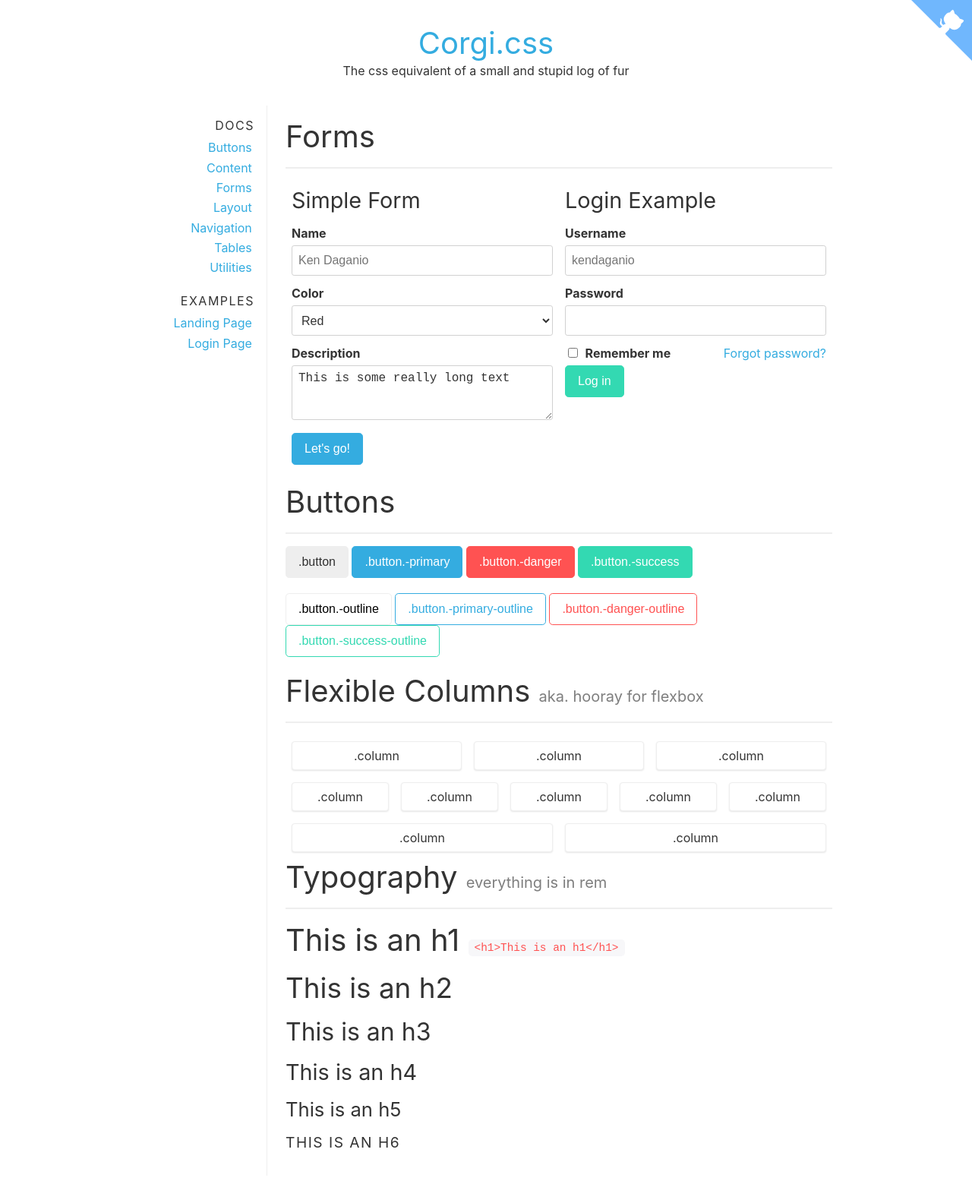
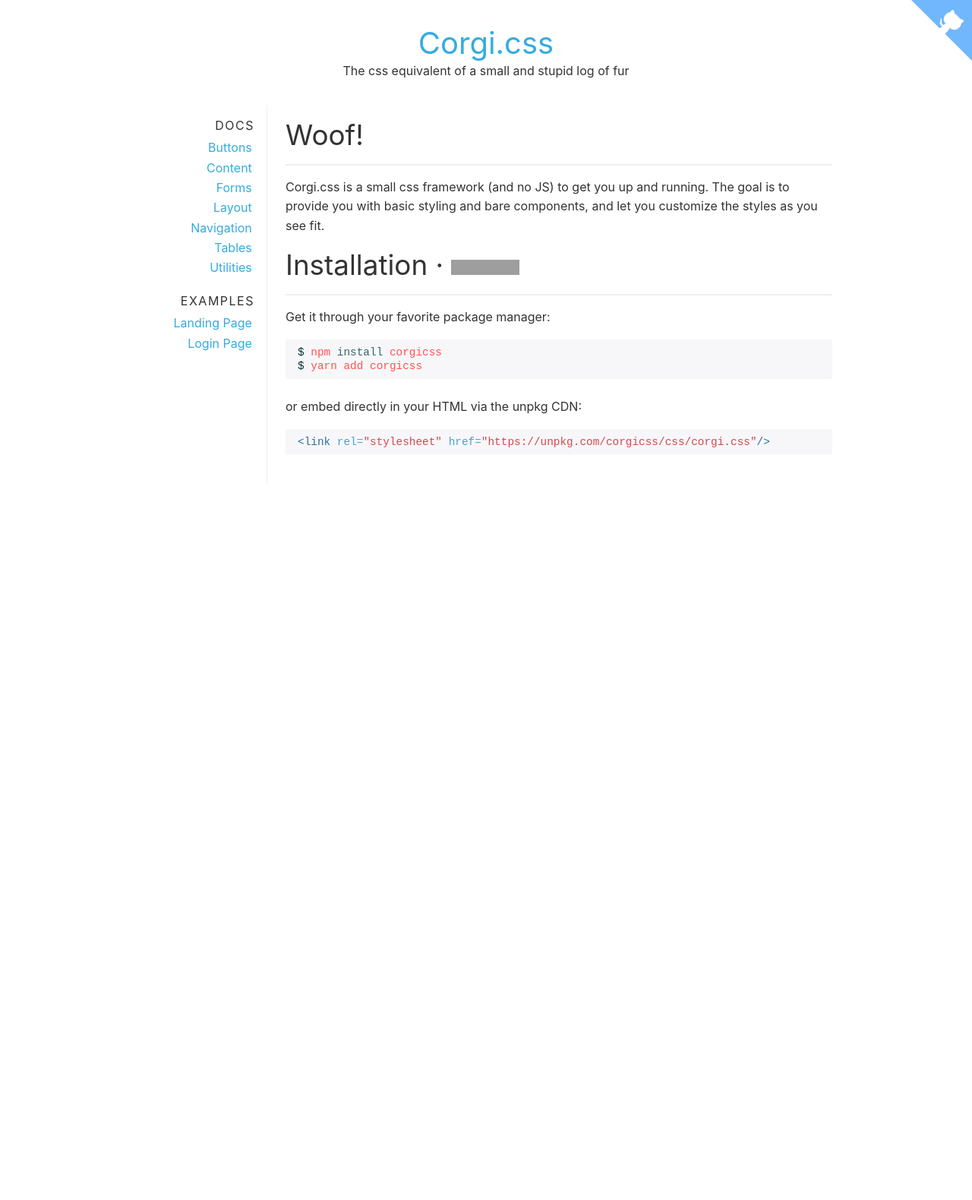
Before and after one commit to CuttingedgeDev/corgi-, a Jekyll site: the page built from docs/index.md, in a window 1280 px wide. Shown: the whole page at 76% size. Built offline with Jekyll 4.4.1, drawn with Linux system fonts in a browser that asks for light colours; our own code applies the rules of GitHub Pages for plain Markdown files; after the commit the page ends 900 px from its top, so only the background shows below that; grey boxes are pictures that could not be loaded.

Commit message:
updates documentation root

```diff
--- a/docs/_sass/demo.sass
+++ b/docs/_sass/demo.sass
@@ -47,7 +47,7 @@ nav.nav
     +desktop
       text-align: right
 
-.highlight
+figure.highlight
   background-color: #f7f7f9
   padding: 0.5rem 1rem
   margin-bottom: 1.5rem
--- a/docs/css/corgi-docs.css
+++ b/docs/css/corgi-docs.css
@@ -599,19 +599,19 @@ nav.nav h6 {
   }
 }
 
-.highlight {
+figure.highlight {
   background-color: #f7f7f9;
   padding: 0.5rem 1rem;
   margin-bottom: 1.5rem;
 }
 
-.highlight pre {
+figure.highlight pre {
   padding: 0;
   margin-top: 0;
   overflow: auto;
 }
 
-.highlight code {
+figure.highlight code {
   background: transparent;
   margin-bottom: 0;
   background-color: transparent;
--- a/docs/index.html
+++ /dev/null
@@ -1,111 +0,0 @@
----
-layout: default
----
-
-<div class="index-page">
-  <h1>Forms</h1>
-  <hr/>
-
-  <div class="columns">
-    <div class="column">
-      <h4>Simple Form</h4>
-      <form class="form" action="" method="get" accept-charset="utf-8">
-        <fieldset class="">
-          <label for="name">Name</label>
-          <input type="text" name="name" value="" id="name" placeholder="Ken Daganio">
-
-          <label for="color">Color</label>
-          <select name="color" id="color" size="1">
-            <option value="red">Red</option>
-            <option value="green">Green</option>
-            <option value="blue">Blue</option>
-          </select>
-
-          <label for="description">Description</label>
-          <textarea name="description" rows="10" cols="40">
-This is some really long text
-          </textarea>
-
-          <input class="button -primary" type="submit" value="Let's go!">
-        </fieldset>
-      </form>
-    </div>
-    <div class="column">
-      <h4>Login Example</h4>
-      <form class="form" action="" method="get" accept-charset="utf-8">
-        <fieldset class="">
-          <label for="user">Username</label>
-          <input type="text" name="username" value="" id="username" placeholder="kendaganio">
-
-          <label>Password</label>
-          <input type="password" name="password" value="" id="password">
-
-          <span style="float: right">
-            <a href="" target="_blank">Forgot password?</a>
-            </span>
-
-          <label class="checkbox" for="remember">
-            <input type="checkbox" name="remember" value="" id="remember">
-            Remember me
-          </label>
-
-
-          <input class="button -success" type="submit" name="" value="Log in" id="">
-        </fieldset>
-      </form>
-    </div>
-  </div>
-</div>
-
-<h1>Buttons</h1>
-<hr/>
-<button class="button">.button</button>
-<button class="button -primary">.button.-primary</button>
-<button class="button -danger">.button.-danger</button>
-<button class="button -success">.button.-success</button>
-<br/> <br/>
-<button class="button -outline">.button.-outline</button>
-<button class="button -primary-outline">.button.-primary-outline</button>
-<button class="button -danger-outline">.button.-danger-outline</button>
-<button class="button -success-outline">.button.-success-outline</button>
-<br/>
-<br/>
-
-<h1>Flexible Columns
-  <small class="">aka. hooray for flexbox</small>
-</h1>
-<hr/>
-
-<div class="columns demo">
-  <div class="column"> <div class="box text-center">.column</div> </div>
-  <div class="column"> <div class="box text-center">.column</div> </div>
-  <div class="column"> <div class="box text-center">.column</div> </div>
-</div>
-
-<div class="columns demo">
-  <div class="column"> <div class="box text-center">.column</div> </div>
-  <div class="column"> <div class="box text-center">.column</div> </div>
-  <div class="column"> <div class="box text-center">.column</div> </div>
-  <div class="column"> <div class="box text-center">.column</div> </div>
-  <div class="column"> <div class="box text-center">.column</div> </div>
-</div>
-
-<div class="columns demo">
-  <div class="column"> <div class="box text-center">.column</div> </div>
-  <div class="column"> <div class="box text-center">.column</div> </div>
-</div>
-
-<h1>
-  Typography
-  <small>everything is in rem</small>
-</h1>
-<hr/>
-<h1>
-  This is an h1
-  <code> &lt;h1&gt;This is an h1&lt;/h1&gt; </code>
-</h1>
-<h2>This is an h2</h2>
-<h3>This is an h3</h3>
-<h4>This is an h4</h3>
-<h5>This is an h5</h5>
-<h6>This is an h6</h6>
--- /dev/null
+++ b/docs/index.md
@@ -0,0 +1,26 @@
+---
+layout: default
+---
+
+## Woof!
+---
+
+Corgi.css is a small css framework (and no JS) to get you up and running. The goal is to provide you
+with basic styling and bare components, and let you customize the styles as you see fit.
+
+
+## Installation &middot; [![npm version](https://img.shields.io/npm/v/corgicss.svg)](https://www.npmjs.com/package/corgicss)
+---
+
+Get it through your favorite package manager:
+
+{% highlight shell %}
+$ npm install corgicss
+$ yarn add corgicss
+{% endhighlight %}
+
+or embed directly in your HTML via the unpkg CDN:
+
+{% highlight html %}
+<link rel="stylesheet" href="https://unpkg.com/corgicss/css/corgi.css"/>
+{% endhighlight %}
```
Also changed, not shown: docs/_documentation/tables.md (+1 -1 lines), docs/_documentation/utilities.md (+1 -1 lines).
